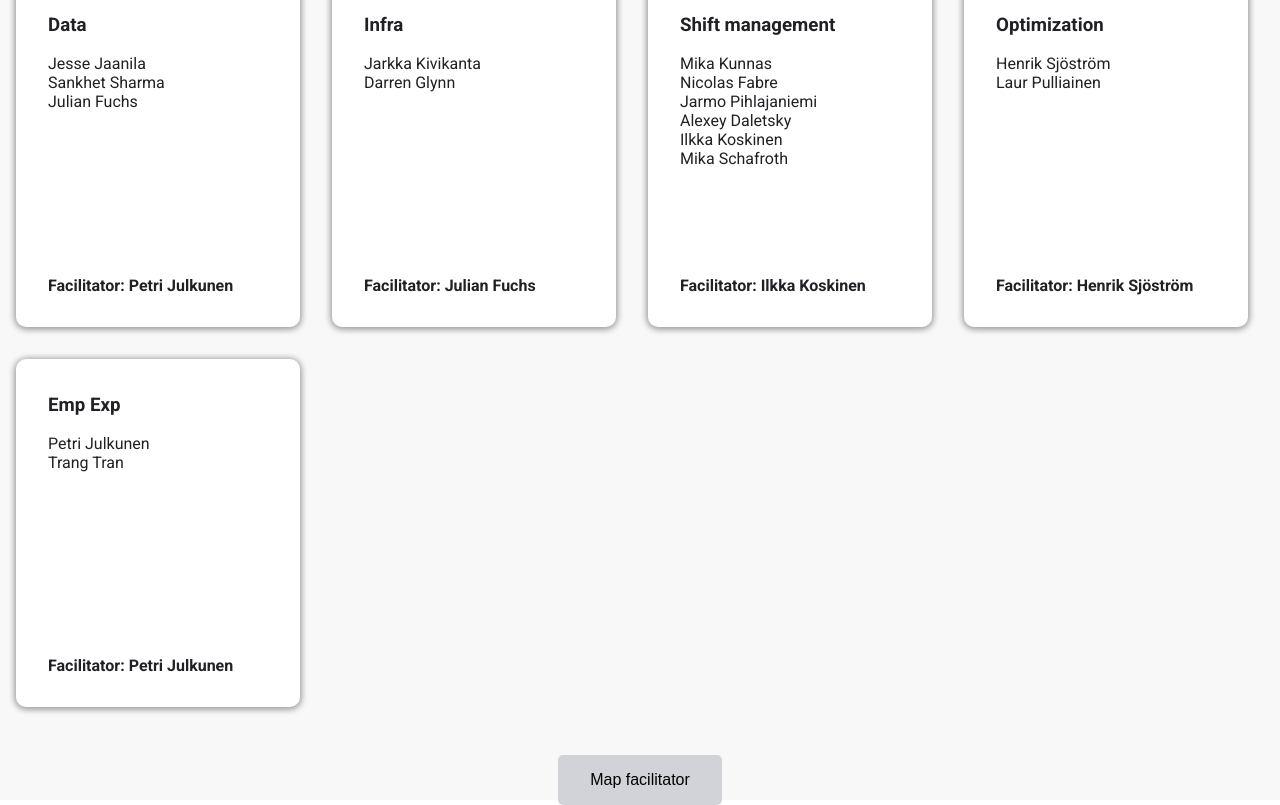
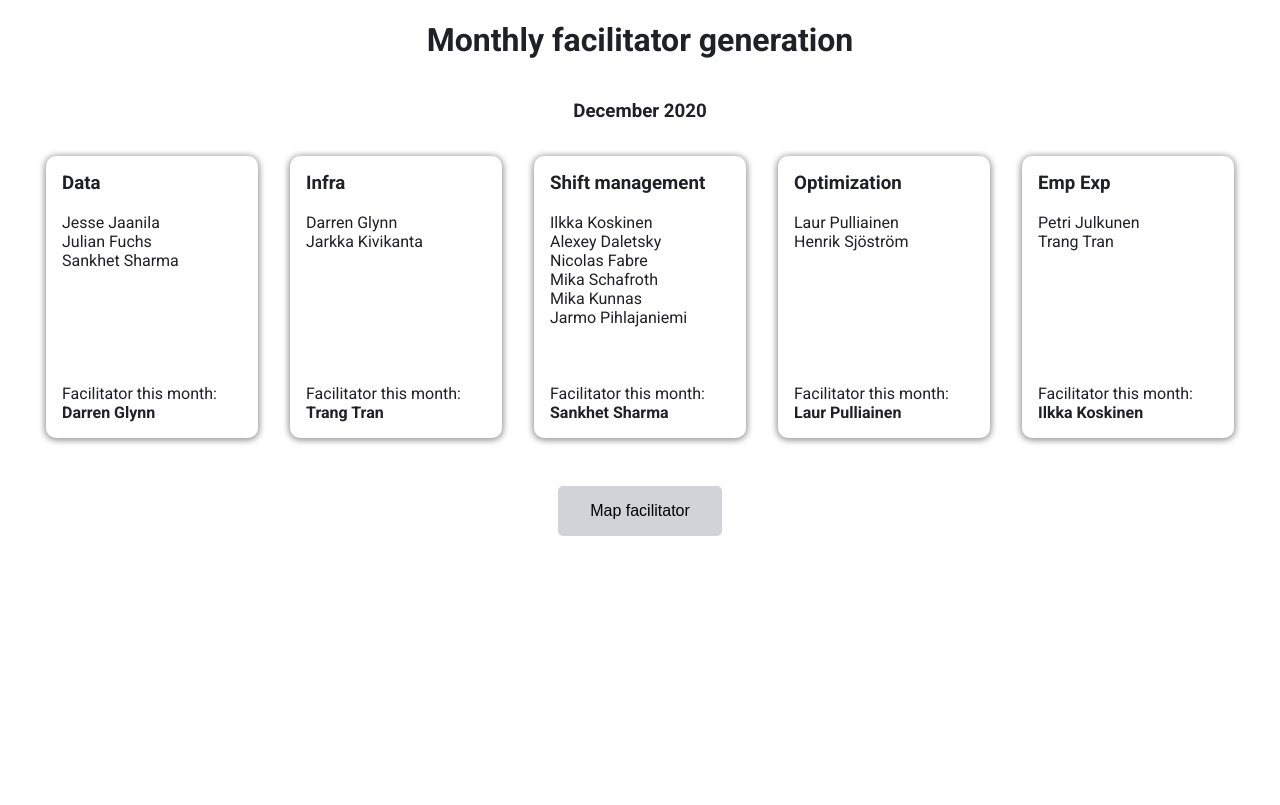
Before and after one commit to loukacodes/random-member-picked, a React (Create React App) app: page / in a window 1280 px wide. Both pictures are taken after a click on the button "Map facilitator". Built offline with nearby package versions, Linux system fonts and the light colour scheme.

Commit message:
Map em out baby

```diff
--- a/public/data.json
+++ b/public/data.json
@@ -1,22 +1,22 @@
 [
   {
-    "teamName": "Data",
-    "teamMember": [
+    "name": "Data",
+    "members": [
       "Jesse Jaanila",
       "Sankhet Sharma",
       "Julian Fuchs"
     ]
   },
   {
-    "teamName": "Infra",
-    "teamMember": [
+    "name": "Infra",
+    "members": [
       "Jarkka Kivikanta",
       "Darren Glynn"
     ]
   },
   {
-    "teamName": "Shift management",
-    "teamMember": [
+    "name": "Shift management",
+    "members": [
       "Mika Kunnas",
       "Nicolas Fabre",
       "Jarmo Pihlajaniemi",
@@ -26,15 +26,15 @@
     ]
   },
   {
-    "teamName": "Optimization",
-    "teamMember": [
+    "name": "Optimization",
+    "members": [
       "Henrik Sjöström",
       "Laur Pulliainen"
     ]
   },
   {
-    "teamName": "Emp Exp",
-    "teamMember": [
+    "name": "Emp Exp",
+    "members": [
       "Petri Julkunen",
       "Trang Tran"
     ]
--- a/src/client/app/App.module.scss
+++ b/src/client/app/App.module.scss
@@ -11,12 +11,11 @@ html, body {
   flex-direction: column;
   align-items: center;
   width: 100%;
-  height: 100vh;
+  height: 100%;
   padding: 0;
   margin: 0;
   box-sizing: border-box;
   justify-content: center;
-  background-color: $grey1;
   font-family: $font-family;
   color: $black;
 }
--- a/src/client/app/App.tsx
+++ b/src/client/app/App.tsx
@@ -1,3 +1,4 @@
+import moment from 'moment'
 import React, { useEffect, useState } from 'react'
 import { Team, TeamWithFacilitator } from '../../common/types'
 import TeamCard from '../team/TeamCard'
@@ -33,27 +34,41 @@ const App = () => {
     return Math.floor(Math.random() * Math.floor(max))
   }
 
-  function getAnotherTeamIndex(
-    currentIndex: number,
-    maxLength: number
-  ): number {
-    let couldBeAnotherTeamIndex = getRandomInt(maxLength)
-    if (couldBeAnotherTeamIndex !== currentIndex) {
-      couldBeAnotherTeamIndex = getRandomInt(maxLength)
-      getAnotherTeamIndex(currentIndex, maxLength)
+  function shuffle<T>(array: T[]): T[] {
+    var currentIndex = array.length,
+      temporaryValue,
+      randomIndex
+
+    // While there remain elements to shuffle...
+    while (0 !== currentIndex) {
+      // Pick a remaining element...
+      randomIndex = Math.floor(Math.random() * currentIndex)
+      currentIndex -= 1
+
+      // And swap it with the current element.
+      temporaryValue = array[currentIndex]
+      array[currentIndex] = array[randomIndex]
+      array[randomIndex] = temporaryValue
     }
-    return couldBeAnotherTeamIndex
+
+    return array
   }
 
   const findFacilitator = () => {
     if (!data) return null
-    const teamsWithFacilitator = data.map((team, index) => {
-      const anotherTeam = data[getAnotherTeamIndex(index, data.length)]
+
+    const shuffledTeams = shuffle(Array.from(data))
+    const teamsWithFacilitator = data.map((team) => {
+      const alternativeIndex = shuffledTeams.findIndex(
+        (shuffledTeam) => shuffledTeam === team
+      )
+      const anotherTeamMembers = data[alternativeIndex].members
+      const shuffledAnotherTeamMembers = shuffle(anotherTeamMembers)
       const facilitator =
-        anotherTeam.teamMember[getRandomInt(anotherTeam.teamMember.length)]
+        shuffledAnotherTeamMembers[getRandomInt(anotherTeamMembers.length)]
       return {
-        teamName: team.teamName,
-        teamMember: team.teamMember,
+        name: team.name,
+        members: team.members,
         facilitator: facilitator,
       }
     })
@@ -63,11 +78,13 @@ const App = () => {
 
   return (
     <div className={styles.root}>
+      <h1>Monthly facilitator generation</h1>
+      <h3>{moment().format('MMMM YYYY')}</h3>
       <div className={styles.teamCardWrapper}>
         {teams.map((team) => (
           <TeamCard
-            teamName={team.teamName}
-            teamMember={team.teamMember}
+            name={team.name}
+            members={team.members}
             facilitator={team.facilitator}
           />
         ))}
--- a/src/client/team/TeamCard.module.scss
+++ b/src/client/team/TeamCard.module.scss
@@ -1,10 +1,10 @@
 @import '../variables.scss';
 
 .root {
-  width: 220px;
-  height: 300px;
+  width: 180px;
+  height: 250px;
   margin: 1rem;
-  padding: 1rem 2rem 2rem;
+  padding: 1rem;
   box-shadow: 0 1px 7px $grey3, 0 1px 7px $grey3;
   border-radius: 10px;
   background-color: $white;
@@ -12,9 +12,10 @@
   flex-direction: column;
 }
 
+.name {
+  margin-top: 0;
+}
+
 .facilitator {
-  display: flex;
-  flex-wrap: wrap;
-  font-weight: bold;
   margin-top: auto;
 }
--- a/src/client/team/TeamCard.tsx
+++ b/src/client/team/TeamCard.tsx
@@ -2,24 +2,25 @@ import React from 'react'
 import styles from './TeamCard.module.scss'
 
 interface TeamCardProps {
-  teamName: string
-  teamMember: string[]
+  name: string
+  members: string[]
   facilitator?: string
 }
-const TeamCard: React.FC<TeamCardProps> = ({
-  teamName,
-  teamMember,
-  facilitator,
-}) => {
+const TeamCard: React.FC<TeamCardProps> = ({ name, members, facilitator }) => {
   return (
     <div className={styles.root}>
-      <h3>{teamName}</h3>
+      <h3 className={styles.name}>{name}</h3>
       <div>
-        {teamMember.map((name) => {
+        {members.map((name) => {
           return <div>{name}</div>
         })}
       </div>
-      <div className={styles.facilitator}>Facilitator: {facilitator}</div>
+      <div className={styles.facilitator}>
+        <div>Facilitator this month: </div>
+        <div>
+          <strong>{facilitator}</strong>
+        </div>
+      </div>
     </div>
   )
 }
```
Also changed, not shown: src/common/types.ts (+3 -5 lines).
